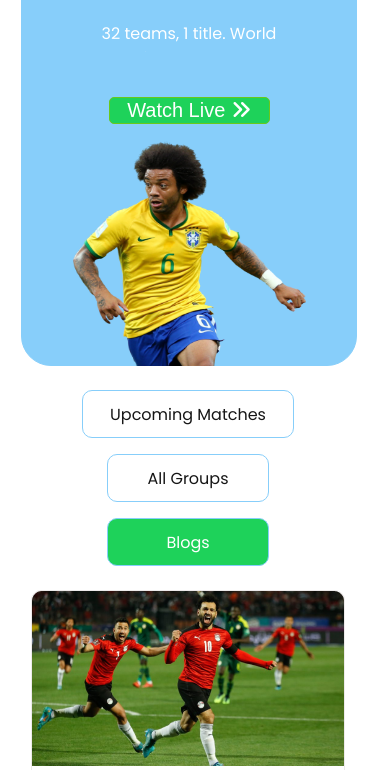
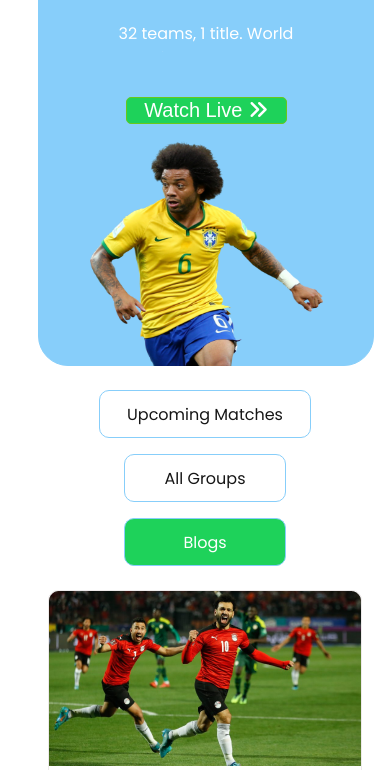
Before and after one commit to Hayat6488/World-Cup-2022, a plain HTML site: page index.html in a window 390 px wide. Shown: the part 152-922 px from the top of the page. Drawn offline with Linux system fonts and the light colour scheme.

```diff
--- a/styles/style.css
+++ b/styles/style.css
@@ -307,7 +307,7 @@
 
 
     .top{
-        margin: 44px 20px 0px 21px;
+        margin: 44px 20px 0px 38px;
     }
 
 
```
